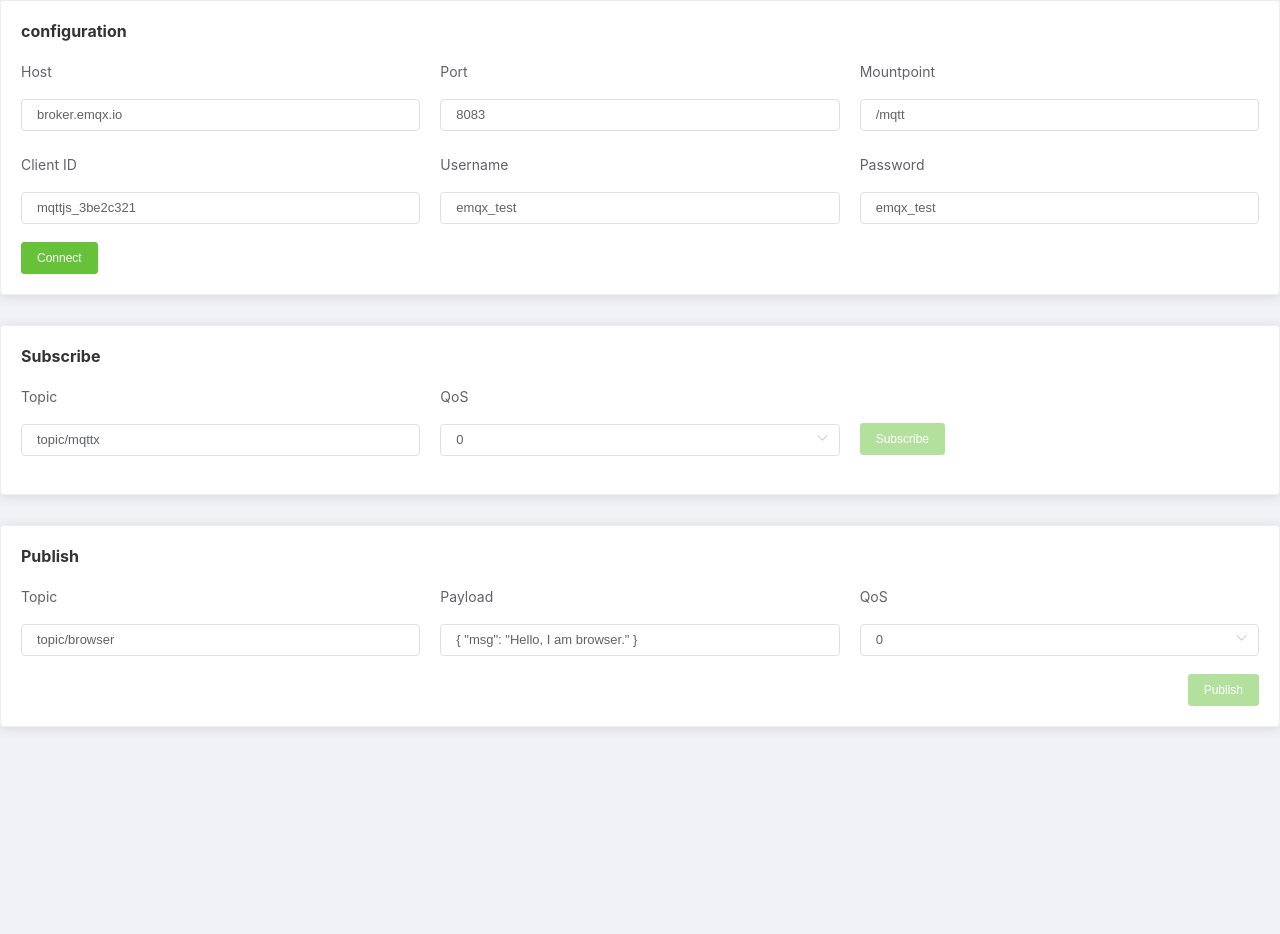
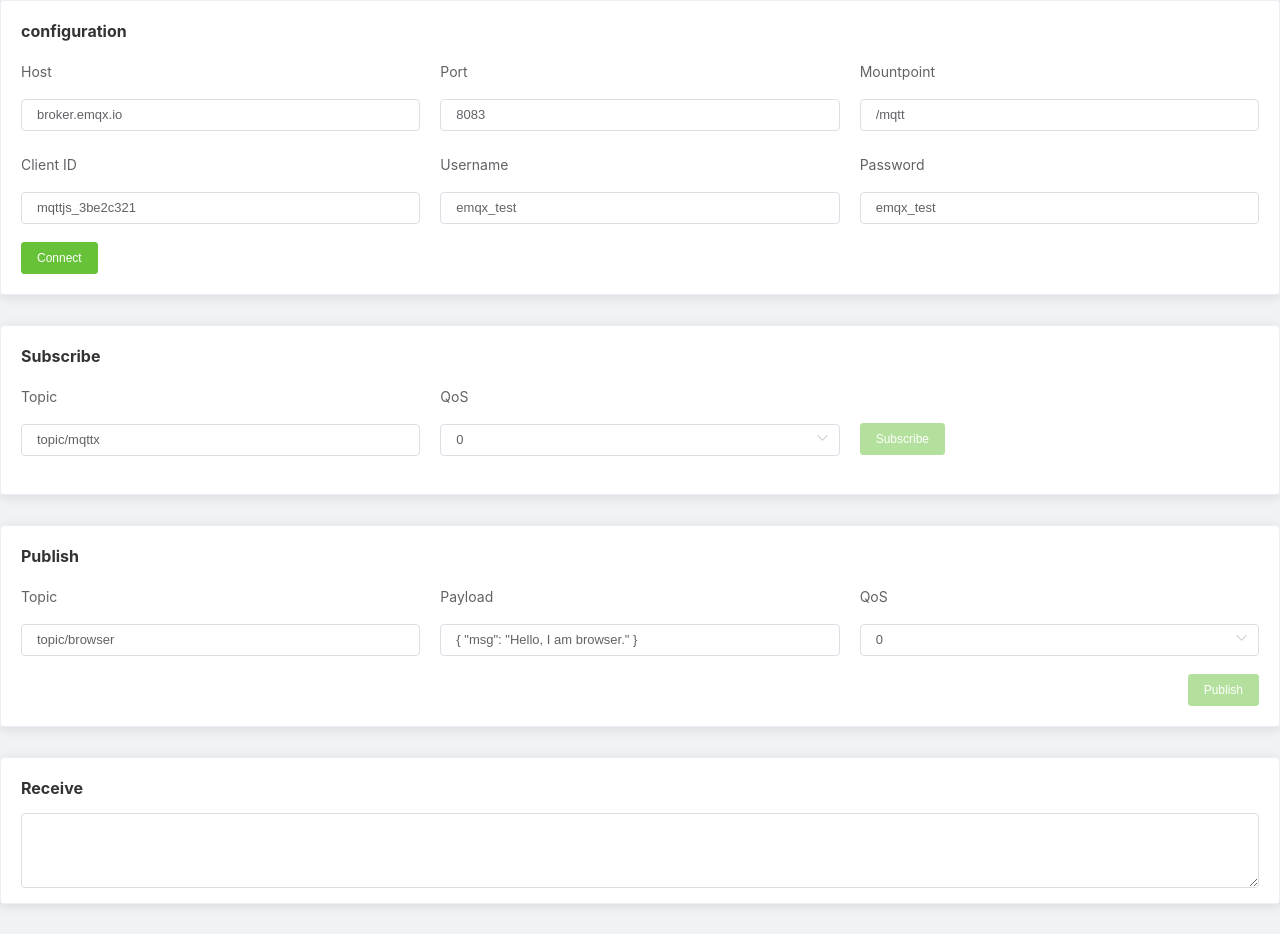
Before and after one commit to dngwoodo/vue-mqtt-test, a Vue app: page / in a window 1280 px wide. Before the commit the page ends 800 px from the top, so only its background shows below. Built offline with nearby package versions, Linux system fonts and the light colour scheme.

Commit message:
etc: Receive 구현 - 받은 메시지를 출력 해주는 곳

```diff
--- a/src/components/MqttConfigurationForm.vue
+++ b/src/components/MqttConfigurationForm.vue
@@ -79,6 +79,10 @@ export default {
     client: {
       type: Object,
       default: () => {}
+    },
+    receiveNews: {
+      type: String,
+      default: ""
     }
   },
   data() {
--- a/src/components/MqttConnectionForm.vue
+++ b/src/components/MqttConnectionForm.vue
@@ -4,7 +4,11 @@
       <div class="emq-title">
         configuration
       </div>
-      <mqtt-configuration-form :client="client" :connection.sync="client" />
+      <mqtt-configuration-form
+        :client="client"
+        :connection.sync="client"
+        :receiveNews="receiveNews"
+      />
     </el-card>
     <el-card shadow="always" style="margin-bottom:30px;">
       <div class="emq-title">
@@ -17,6 +21,19 @@
         Publish
       </div>
       <mqtt-publish-form :client="client" />
+    </el-card>
+    <el-card shadow="always" style="margin-bottom:30px;">
+      <div class="emq-title">
+        Receive
+      </div>
+      <el-col :span="24">
+        <el-input
+          type="textarea"
+          :rows="3"
+          style="margin-bottom: 15px"
+          v-model="receiveNews"
+        ></el-input>
+      </el-col>
     </el-card>
   </div>
 </template>
@@ -31,7 +48,8 @@ export default {
     return {
       client: {
         connected: false
-      }
+      },
+      receiveNews: ""
     };
   }
 };
```
